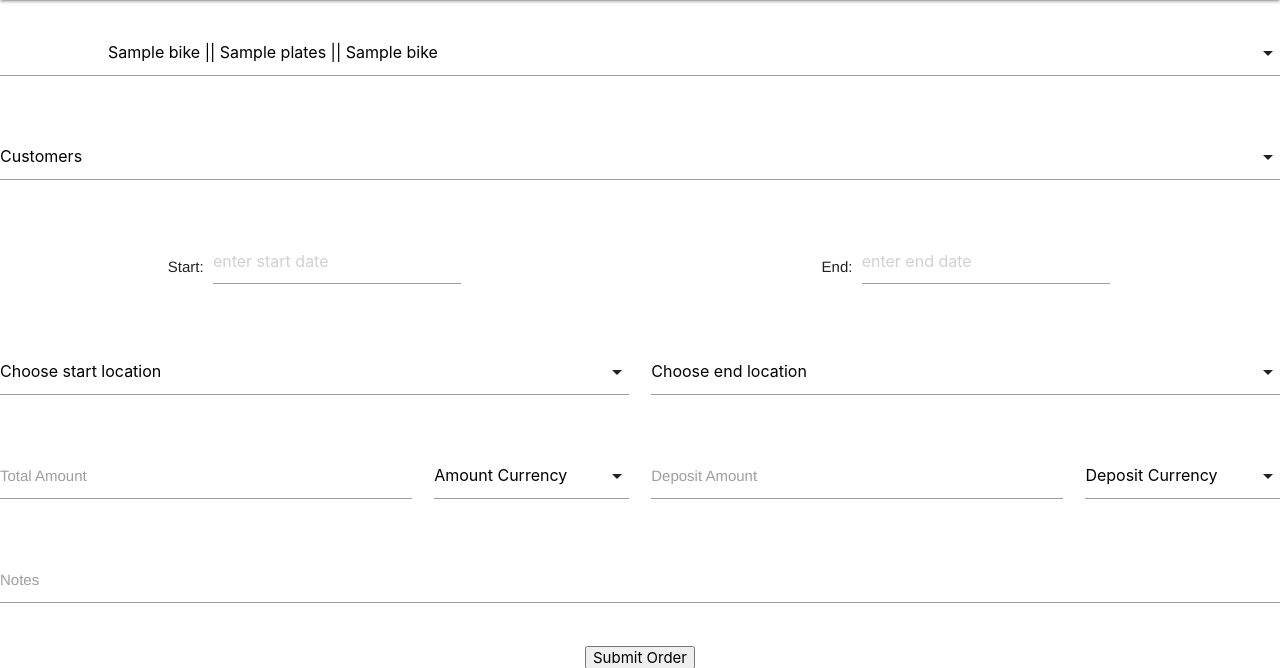
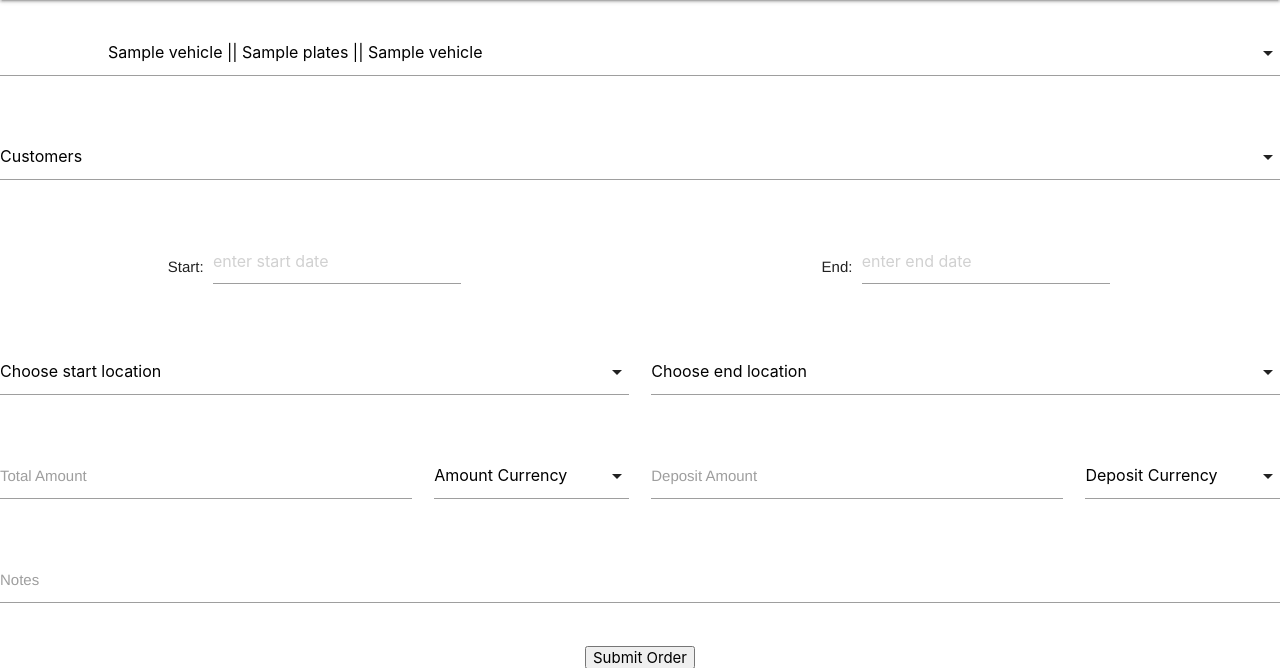
Before and after one commit to vicdashkov/easy-rent-fleet-dashboard, a Flask app: template templates/order_new.html in a window 1280 px wide. Shown: the part 64-732 px from the top of the page. Run offline with Flask 2, Linux system fonts and the light colour scheme; the template is opened without the code that fills it: most values are stand-ins (such as "Sample title", 1, 10 or a date in 2020).

Commit message:
fixes renaming finishing touches

```diff
--- a/main.py
+++ b/main.py
@@ -91,7 +91,7 @@ def create_vehicle():
     f = request.form
 
     stmt = sqlalchemy.text("""
-        INSERT INTO public."bike"(
+        INSERT INTO public."vehicle"(
             name, mileage, location, plates, notes)
         VALUES (:name, :mileage, :l_id, :plates, :notes)
         RETURNING id;
@@ -154,8 +154,8 @@ def create_location():
     )
 
 
-@app.route('/order_new/<bike_id>', methods=['GET'])
-def order_new(bike_id):
+@app.route('/order_new/<vehicle_id>', methods=['GET'])
+def order_new(vehicle_id):
     locations_q = """
         SELECT id loc_id, name loc_name, address loc_address
         FROM public.location;
@@ -172,19 +172,19 @@ def order_new(bike_id):
         WHERE pg_type.typname = 'currency';
     """
 
-    bike_q = """
+    vehicle_q = """
         SELECT b.id id, b.name "name", b.mileage mileage,
             b.plates plates, l.name l_name, l.address l_address, l.id l_id
-        FROM public.bike b
+        FROM public.vehicle b
         JOIN public.location l on b.location = l.id
         WHERE b.id=%s;
     """
 
-    bikes_q = """
-        SELECT b.id id, b.name "name", b.mileage mileage,
-            b.plates plates, l.name l_name, l.address l_address, l.id l_id
-        FROM public.bike b
-        JOIN public.location l on b.location = l.id
+    vehicles_q = """
+        SELECT v.id id, v.name "name", v.mileage mileage,
+            v.plates plates, l.name l_name, l.address l_address, l.id l_id
+        FROM public.vehicle v
+        JOIN public.location l on v.location = l.id
     """
 
     customers_q = """
@@ -197,30 +197,26 @@ def order_new(bike_id):
     with db.connect() as conn:
         locations = conn.execute(locations_q).fetchall()
         currencies = conn.execute(currencies_q).fetchall()
-        bike_data = conn.execute(bike_q, bike_id).fetchone()
-        bikes = conn.execute(bikes_q).fetchall()
+        vehicle_data = conn.execute(vehicle_q, vehicle_id).fetchone()
+        vehicles = conn.execute(vehicles_q).fetchall()
         customers = conn.execute(customers_q).fetchall()
 
     return render_template(
         'order_new.html',
         locations=locations,
         currencies=currencies,
-        bike_data=bike_data,
+        vehicle_data=vehicle_data,
         customers=customers,
-        bikes=bikes
+        vehicles=vehicles
     )
 
-
-# todo <critical> drop off by date
-# todo <critical> pickup by date
-# todo <critical> keep only in progress and deleted enums
 
 @app.route('/order_edit/<order_id>', methods=['GET'])
 def order_edit(order_id):
     order_q = """
         SELECT
           b.plates plate,
-          b.name bike_name,
+          b.name vehicle_name,
           b.id b_id,
           l_s.name loc_s_name,
           l_s.address loc_s_address,
@@ -244,7 +240,7 @@ def order_edit(order_id):
           l_s.id loc_s_id
         FROM
           "order" o
-          inner join bike b on o.bike = b.id
+          inner join vehicle b on o.vehicle = b.id
           inner join customer c on o.cus_id = c.id
           inner join "location" l_s on o.location_start = l_s.id
           inner join "location" l_e on o.location_end = l_e.id
@@ -279,18 +275,18 @@ def order_edit(order_id):
             WHERE pg_type.typname = 'status';
         """
 
-    bike_q = """
+    vehicle_q = """
         SELECT b.id id, b.name "name", b.mileage mileage,
             b.plates plates, l.name l_name, l.address l_address, l.id l_id
-        FROM public.bike b
+        FROM public.vehicle b
         JOIN public.location l on b.location = l.id
         WHERE b.id=%s;
     """
 
-    bikes_q = """
+    vehicles_q = """
         SELECT b.id id, b.name "name", b.mileage mileage,
             b.plates plates, l.name l_name, l.address l_address, l.id l_id
-        FROM public.bike b
+        FROM public.vehicle b
         JOIN public.location l on b.location = l.id
     """
 
@@ -305,8 +301,8 @@ def order_edit(order_id):
         locations = conn.execute(locations_q).fetchall()
         currencies = conn.execute(currencies_q).fetchall()
         order_data = conn.execute(order_q, order_id).fetchone()
-        bike_data = conn.execute(bike_q, order_data.b_id).fetchone()
-        bikes = conn.execute(bikes_q).fetchall()
+        vehicle_data = conn.execute(vehicle_q, order_data.b_id).fetchone()
+        vehicles = conn.execute(vehicle_q).fetchall()
         customers = conn.execute(customers_q).fetchall()
         statuses = conn.execute(statuses_q).fetchall()
 
@@ -315,30 +311,30 @@ def order_edit(order_id):
         'order_edit.html',
         locations=locations,
         currencies=currencies,
-        bike_data=bike_data,
+        vehicle_data=vehicle_data,
         customers=customers,
-        bikes=bikes,
+        vehicles=vehicles,
         order_data=order_data,
         statuses=statuses
     )
 
 
-@app.route('/order/', methods=['post'])
+@app.route('/order', methods=['post'])
 def fill_order_submit():
     print("form", request.form)
 
-    # todo: <feature> need to check if the bike can be inserted
+    # todo: <feature> need to check if the vehiclecan be inserted
 
     f = request.form
 
     stmt = sqlalchemy.text("""
         INSERT INTO public."order"(
             start, "end", cus_id, amount, mileage_start,
-            mileage_end, bike, notes, location_start, location_end,
+            mileage_end, vehicle, notes, location_start, location_end,
             deposit, d_currency, a_currency,
             status)
         VALUES (:start, :end, :cus_id, :amount, :m_start,
-                :m_end, :bike, :notes, :l_start, :l_end,
+                :m_end, :vehicle, :notes, :l_start, :l_end,
                 :deposit, :dep_curr, :a_currency,
                 'IN_PROGRESS')
         RETURNING id;
@@ -354,9 +350,9 @@ def fill_order_submit():
                 end=end_date,
                 cus_id=f.get('customer-id'),
                 amount=f.get('t-amount'),
-                m_start=f.get('bike-mileage'),
-                m_end=f.get('bike-mileage'),
-                bike=f.get('bike-id'),
+                m_start=f.get('vehicle-mileage'),
+                m_end=f.get('vehicle-mileage'),
+                vehicle=f.get('vehicle-id'),
                 notes=f.get('notes'),
                 l_start=f.get('start-location-id'),
                 l_end=f.get('end-location-id'),
@@ -379,17 +375,17 @@ def fill_order_submit():
     )
 
 
-@app.route('/drop_off_vehicle_list', methods=['GET'])
-def drop_off_bikes_list():
+@app.route('/drop_off_vehicles_list', methods=['GET'])
+def drop_off_vehicles_list():
     d = get_req_date_or_today('date')
 
     q = """
         SELECT
-            b.plates plate, b.name bike_name, b.id b_id, l.name loc_name,
+            b.plates plate, b.name vehicle_name, b.id b_id, l.name loc_name,
             l.address loc_address, c.l_name cus_l_name, o.id order_id
         FROM
             "order" o
-            inner join bike b on o.bike = b.id
+            inner join vehicle b on o.vehicle = b.id
             inner join customer c on o.cus_id = c.id
             inner join "location" l on o.location_start = l.id
         WHERE
@@ -399,23 +395,23 @@ def drop_off_bikes_list():
         orders = conn.execute(q, d).fetchall()
 
     return render_template(
-        'drop_off_bikes_list.html',
+        'drop_off_vehicles_list.html',
         orders=orders,
         date=d
     )
 
 
 @app.route('/pickup_vehicle_list', methods=['GET'])
-def pickup_bikes_list():
+def pickup_vehicles_list():
     d = get_req_date_or_today('date')
 
     q = """
            SELECT
-               b.plates plate, b.name bike_name, b.id b_id, l.name loc_name,
+               b.plates plate, b.name vehicle_name, b.id b_id, l.name loc_name,
                l.address loc_address, c.l_name cus_l_name, o.id order_id
            FROM
                "order" o
-               inner join bike b on o.bike = b.id
+               inner join vehicle b on o.vehicle = b.id
                inner join customer c on o.cus_id = c.id
                inner join "location" l on o.location_start = l.id
            WHERE
@@ -425,7 +421,7 @@ def pickup_bikes_list():
         orders = conn.execute(q, d).fetchall()
 
     return render_template(
-        'pickup_bikes_list.html',
+        'pickup_vehicles_list.html',
         orders=orders,
         date=d
     )
@@ -433,15 +429,15 @@ def pickup_bikes_list():
 
 @app.route('/order_list', methods=['GET'])
 def orders_list():
-    q = """
+    q = f"""
            SELECT
-               b.plates plate, b.name bike_name, b.id b_id, l.name loc_name,
+               b.plates plate, b.name vehicle_name, b.id b_id, l.name loc_name,
                l.address loc_address, c.l_name cus_l_name, o.id order_id, o.status order_status,
-               to_char(o."end", 'DD-MON-YYYY') end_date,
-               to_char(o."start", 'DD-MON-YYYY') start_date
+               {get_sql_date_formatted('o."end"', 'end_date')},
+               {get_sql_date_formatted('o."start"', 'start_date')}
            FROM
                "order" o
-               inner join bike b on o.bike = b.id
+               inner join vehicle b on o.vehicle = b.id
                inner join customer c on o.cus_id = c.id
                inner join "location" l on o.location_start = l.id
        """
@@ -470,7 +466,7 @@ def change_order():
             amount=:amount,
             mileage_start=:m_start,
             mileage_end=:m_end,
-            bike=:bike,
+            vehicle=:vehicle,
             notes=:notes,
             location_start=:l_start,
             location_end=:l_end,
@@ -489,9 +485,9 @@ def change_order():
                 end=end_date,
                 cus_id=f.get('customer-id'),
                 amount=f.get('t-amount'),
-                m_start=f.get('bike-mileage'),
-                m_end=f.get('bike-mileage'),
-                bike=f.get('bike-id'),
+                m_start=f.get('vehicle-mileage'),
+                m_end=f.get('vehicle-mileage'),
+                vehicle=f.get('vehicle-id'),
                 notes=f.get('notes'),
                 l_start=f.get('start-location-id'),
                 l_end=f.get('end-location-id'),
@@ -516,20 +512,21 @@ def change_order():
 
 @app.route('/available_vehicles', methods=['GET'])
 def available_vehicles():
-    q = """
+    q = f"""
         select
-            b.plates plate, b.name bike_name, b.id b_id, l.name loc_name,
-            l.address loc_address, to_char(o."start", 'DD-MON-YYYY') o_start,
-            to_char(o."end", 'DD-MON-YYYY') o_end,
+            b.plates plate, b.name vehicle_name, b.id b_id, l.name loc_name,
+            l.address loc_address,
+            {get_sql_date_formatted('o."end"', 'o_end')},
+            {get_sql_date_formatted('o."start"', 'o_start')},
             o.status o_status
-        from bike b
+        from vehicle b
         left join "location" l on b.location = l.id
         left join (
             select * from "order" o
             where
                 %s::date between o.start::date and o.end::date
                 or (o.start is null and o.end is null)
-        ) o on b.id = o.bike
+        ) o on b.id = o.vehicle
        """
 
     start_date = get_req_date_or_today('s_date')
@@ -551,10 +548,10 @@ def hand_off_vehicle(order_id):
             b.plates plates, c.l_name l_name, c.f_name f_name, l.name loc_name, l.address loc_address,
             b.mileage mileage, o.start "start", o."end" "end", b.name b_name, o.deposit deposit,
             o.d_currency d_curr, o.amount amount, o.a_currency a_currency, o.id order_id,
-            b.id bike_id
+            b.id vehicle_id
         FROM
             "order" o
-            inner join bike b on o.bike = b.id
+            inner join vehicle b on o.vehicle = b.id
             inner join customer c on o.cus_id = c.id
             inner join "location" l on o.location_start = l.id
         WHERE
@@ -577,21 +574,21 @@ def hand_off_vehicle_start(order_id):
     stmt_order = sqlalchemy.text("""
         UPDATE "order"
         SET
-            "status"='IN_PROGRESS',
+            "status"='ENDED',
             "mileage_start"=:m_start
         WHERE "id" = :order_id
         """)
 
-    stmt_bike = sqlalchemy.text("""
-            UPDATE "bike"
+    stmt_vehicle = sqlalchemy.text("""
+            UPDATE "vehicle"
             SET
                 "mileage"=:m
-            WHERE "id" = :bike_id
+            WHERE "id" = :vehicle_id
             """)
     try:
         with db.connect() as conn:
             conn.execute(stmt_order, order_id=order_id, m_start=f.get('current-mileage'))
-            conn.execute(stmt_bike, bike_id=f.get('bike-id'), m=f.get('current-mileage'))
+            conn.execute(stmt_vehicle, vehicle_id=f.get('vehicle-id'), m=f.get('current-mileage'))
     except Exception as e:
         logger.exception(e)
         return Response(
@@ -605,16 +602,19 @@ def hand_off_vehicle_start(order_id):
     )
 
 
-@app.route('/pickup_bike/<order_id>', methods=['GET'])
-def pickup_bike(order_id):
-    q = """
+@app.route('/pickup_vehicle/<order_id>', methods=['GET'])
+def pickup_vehicle(order_id):
+    q = f"""
         SELECT
             b.plates plates, c.l_name l_name, c.f_name f_name, l.name loc_name, l.address loc_address,
-            b.mileage mileage, o.start "start", o."end" "end", b.name b_name, o.deposit deposit,
-            o.d_currency d_curr, o.amount amount, o.a_currency a_currency, b.id bike_id
+            b.mileage mileage,
+            {get_sql_date_formatted('o."end"', '"end"')},
+            {get_sql_date_formatted('o."start"', '"start"')},
+            b.name b_name, o.deposit deposit,
+            o.d_currency d_curr, o.amount amount, o.a_currency a_currency, b.id vehicle_id
         FROM
             "order" o
-            inner join bike b on o.bike = b.id
+            inner join vehicle b on o.vehicle = b.id
             inner join customer c on o.cus_id = c.id
             inner join "location" l on o.location_end = l.id
         WHERE
@@ -625,13 +625,13 @@ def pickup_bike(order_id):
         data = conn.execute(q, order_id).fetchone()
 
     return render_template(
-        'pickup_bike.html',
+        'pickup_vehicle.html',
         form_data=data
     )
 
 
-@app.route('/pickup_bike/<order_id>', methods=['POST'])
-def pickup_bike_start(order_id):
+@app.route('/pickup_vehicle/<order_id>', methods=['POST'])
+def pickup_vehicle_start(order_id):
     print("form", request.form, order_id)
     f = request.form
     stmt_order = sqlalchemy.text("""
@@ -642,16 +642,16 @@ def pickup_bike_start(order_id):
         WHERE "id" = :order_id
         """)
 
-    stmt_bike = sqlalchemy.text("""
-            UPDATE "bike"
+    stmt_vehicle = sqlalchemy.text("""
+            UPDATE "vehicle"
             SET
                 "mileage"=:m
-            WHERE "id" = :bike_id
+            WHERE "id" = :vehicle_id
             """)
     try:
         with db.connect() as conn:
             conn.execute(stmt_order, order_id=order_id, m_end=f.get('current-mileage'))
-            conn.execute(stmt_bike, bike_id=f.get('bike-id'), m=f.get('current-mileage'))
+            conn.execute(stmt_vehicle, vehicle_id=f.get('vehicle-id'), m=f.get('current-mileage'))
     except Exception as e:
         logger.exception(e)
         return Response(
@@ -683,6 +683,13 @@ def get_req_date_or_today(query_name):
     return parser.parse(request.args.get(query_name, str(datetime.date.today()))).strftime("%d-%b-%Y")
 
 
-# todo: <feature> rename public.bike -> public.vehicle
+def get_sql_date_formatted(column, alias):
+    return f"""to_char({column}, 'DD-MON-YYYY') {alias}"""
+
+
 if __name__ == '__main__':
     app.run(host='127.0.0.1', port=8080, debug=True)
+
+# todo <feature> rename PENDING enum value into SUBMITTED
+# todo <feature> vehicle type
+# todo <feature> usr mngtm
--- a/templates/available_vehicles.html
+++ b/templates/available_vehicles.html
@@ -3,7 +3,7 @@
 <body>
 <nav class="red lighten-1">
     <div class="nav-wrapper">
-        <a href="#" class="brand-logo center">available bikes</a>
+        <a href="#" class="brand-logo center">available vehicles</a>
         <ul id="nav-mobile" class="right hide-on-med-and-down">
             <li><a href="admin_main">Admin Main</a></li>
         </ul>
@@ -21,7 +21,7 @@
             <thead>
             <tr>
                 <th>Plate</th>
-                <th>Bike Name</th>
+                <th>Vehicle Name</th>
                 <th>Hotel</th>
                 <th>Address</th>
                 <th>Order Start</th>
@@ -37,7 +37,7 @@
                 <td><strong>
                     <a href="/order_new/{{b.b_id}}">{{b.plate}}</a>
                 </strong></td>
-                <td>{{b.bike_name}}</td>
+                <td>{{b.vehicle_name}}</td>
                 <td>{{b.loc_name}}</td>
                 <td>{{b.loc_address}}</td>
                 <td>{{b.o_start}}</td>
--- a/templates/drop_off_bikes_list.html
+++ b/templates/drop_off_vehicles_list.html
@@ -5,7 +5,7 @@
     <div class="nav-wrapper">
         <a href="#" class="brand-logo center">Vehicles to deliver to customers</a>
         <ul id="nav-mobile" class="right hide-on-med-and-down">
-            <li><a href="pickup_vehicle_list">Bikes to be picked up</a></li>
+            <li><a href="pickup_vehicle_list">vehicles to be picked up</a></li>
             <li><a href="/">Main</a></li>
         </ul>
     </div>
--- a/templates/hand_off_vehicle.html
+++ b/templates/hand_off_vehicle.html
@@ -12,11 +12,11 @@
         <table>
             <tbody>
             <tr>
-                <td>Bike Plate</td>
+                <td>vehicle Plate</td>
                 <td><strong>{{form_data.plates}}</strong></td>
             </tr>
             <tr>
-                <td>Bike Name</td>
+                <td>vehicle Name</td>
                 <td><strong>{{form_data.b_name}}</strong></td>
             </tr>
             <tr>
@@ -53,7 +53,7 @@
             </tr>
             </tbody>
         </table>
-        <input value="{{form_data.bike_id}}" name="bike-id" type="hidden">
+        <input value="{{form_data.vehicle_id}}" name="vehicle-id" type="hidden">
         <input type="submit" value="Start Rental">
     </form>
 
--- a/templates/index.html
+++ b/templates/index.html
@@ -10,14 +10,14 @@
     <div class="row center">
         <div class="col s6 offset-s3">
             <div class="card-panel">
-                <a href="pickup_vehicle_list">Bikes to be picked up</a>
+                <a href="pickup_vehicle_list">vehicles to be picked up</a>
             </div>
         </div>
     </div>
     <div class="row center">
         <div class="col s6 offset-s3">
             <div class="card-panel">
-                <a href="drop_off_vehicle_list">Bikes to be dropped off</a>
+                <a href="drop_off_vehicle_list">vehicles to be dropped off</a>
             </div>
         </div>
     </div>
--- a/templates/order_new.html
+++ b/templates/order_new.html
@@ -7,15 +7,15 @@
     </div>
 </nav>
 <div class="section">
-    <form class="col s12" action="." method="post">
+    <form class="col s12" action="/order" method="post">
         <div class="row">
             <div class="input-field col s12">
-                <select name="bike-id">
-                    <option selected value="{{bike_data.id}}">
-                        {{bike_data.name}} || {{bike_data.plates}} || {{bike_data.l_name}}
+                <select name="vehicle-id">
+                    <option selected value="{{vehicle_data.id}}">
+                        {{vehicle_data.name}} || {{vehicle_data.plates}} || {{vehicle_data.l_name}}
                     </option>
 
-                    {% for b in bikes %}
+                    {% for b in vehicles %}
                     <option value="{{b.id}}">
                         {{b.name}} || {{b.plates}} || {{b.l_name}}
                     </option>
@@ -23,12 +23,9 @@
 
                 </select>
             </div>
-            <input value="{{bike_data.l_id}}" name="bike-location-id" type="hidden">
-            <input value="{{bike_data.mileage}}" name="bike-mileage" type="hidden">
+            <input value="{{vehicle_data.l_id}}" name="vehicle-location-id" type="hidden">
+            <input value="{{vehicle_data.mileage}}" name="vehicle-mileage" type="hidden">
         </div>
-
-        <!--todo: <feature> assign d-off pp id-->
-        <!--todo: <feature> assign p-up pp id-->
 
         <div class="row">
             <div class="input-field col s12">
--- a/templates/pickup_bikes_list.html
+++ b/templates/pickup_vehicles_list.html
@@ -3,9 +3,9 @@
 <body>
 <nav class="red lighten-1">
     <div class="nav-wrapper">
-        <a href="#" class="brand-logo center">Bikes to pick up from customers</a>
+        <a href="#" class="brand-logo center">vehicles to pick up from customers</a>
         <ul id="nav-mobile" class="right hide-on-med-and-down">
-            <li><a href="drop_off_vehicles_list">Bikes to be dropped off</a></li>
+            <li><a href="drop_off_vehicles_list">vehicles to be dropped off</a></li>
             <li><a href="/">Main</a></li>
         </ul>
     </div>
@@ -28,7 +28,7 @@
             <tbody>
             {% for o in orders %}
             <tr>
-                <td><strong><a href="/pickup_bike/{{o.b_id}}"> {{o.plate}}</a></strong></td>
+                <td><strong><a href="/pickup_vehicle/{{o.b_id}}"> {{o.plate}}</a></strong></td>
                 <td>{{o.loc_name}}</td>
                 <td>{{o.loc_address}}</td>
             </tr>
```
Also changed, not shown: schema.sql (+7 -8 lines), templates/order_edit.html (+6 -9 lines), templates/pickup_vehicle.html (renamed from templates/pickup_bike.html, +5 -8 lines), test-data.sql (+5 -5 lines).
